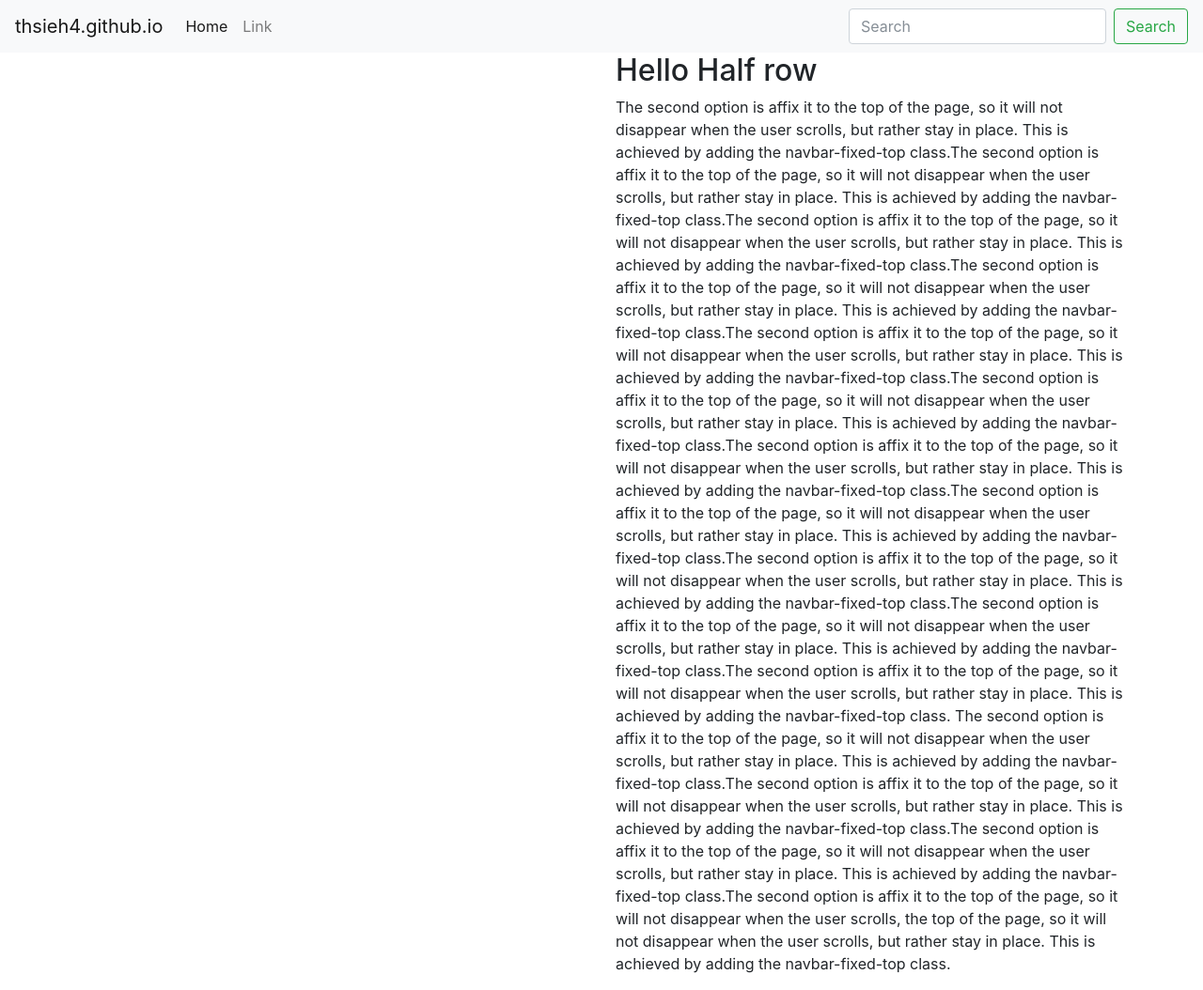
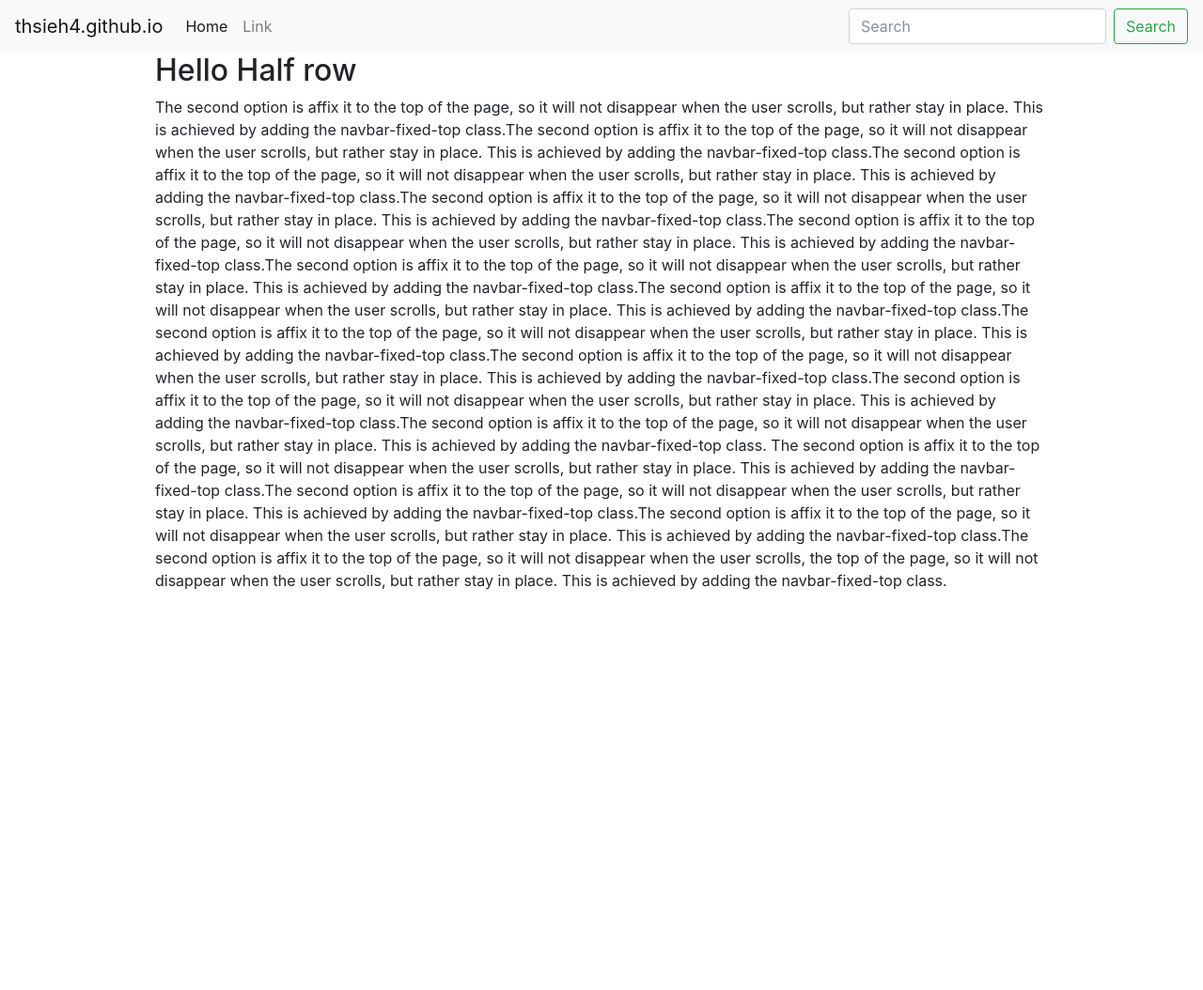
Before and after one commit to brucehsieh56/thsieh4.github.io, a Jekyll site: the page built from index.md, in a window 1280 px wide and 1054 px high. Shown: the whole window at 94% size. Built offline with Jekyll 4.4.1, drawn with Linux system fonts in a browser that asks for light colours; nearby versions of some CDN libraries; our own code applies the rules of GitHub Pages for plain Markdown files.

Commit message:
Update default.html

```diff
--- a/_layouts/default.html
+++ b/_layouts/default.html
@@ -9,14 +9,11 @@
 
         <div class="container">
             <div class="row">
-                <div class="col-md-6"></div>
-
-                <div class="col-md-6">
-<!--                     <div class="row"> -->
-                        {{ content }}
-<!--                     </div> -->
+                <div class="col-md-1"></div>
+                <div class="col-md">
+                    <div class="row"> {{ content }} </div>
                 </div>
-<!--             <div class="col-md"></div> -->
+                <div class="col-md-1"></div>
             </div>
         </div>
 
```
